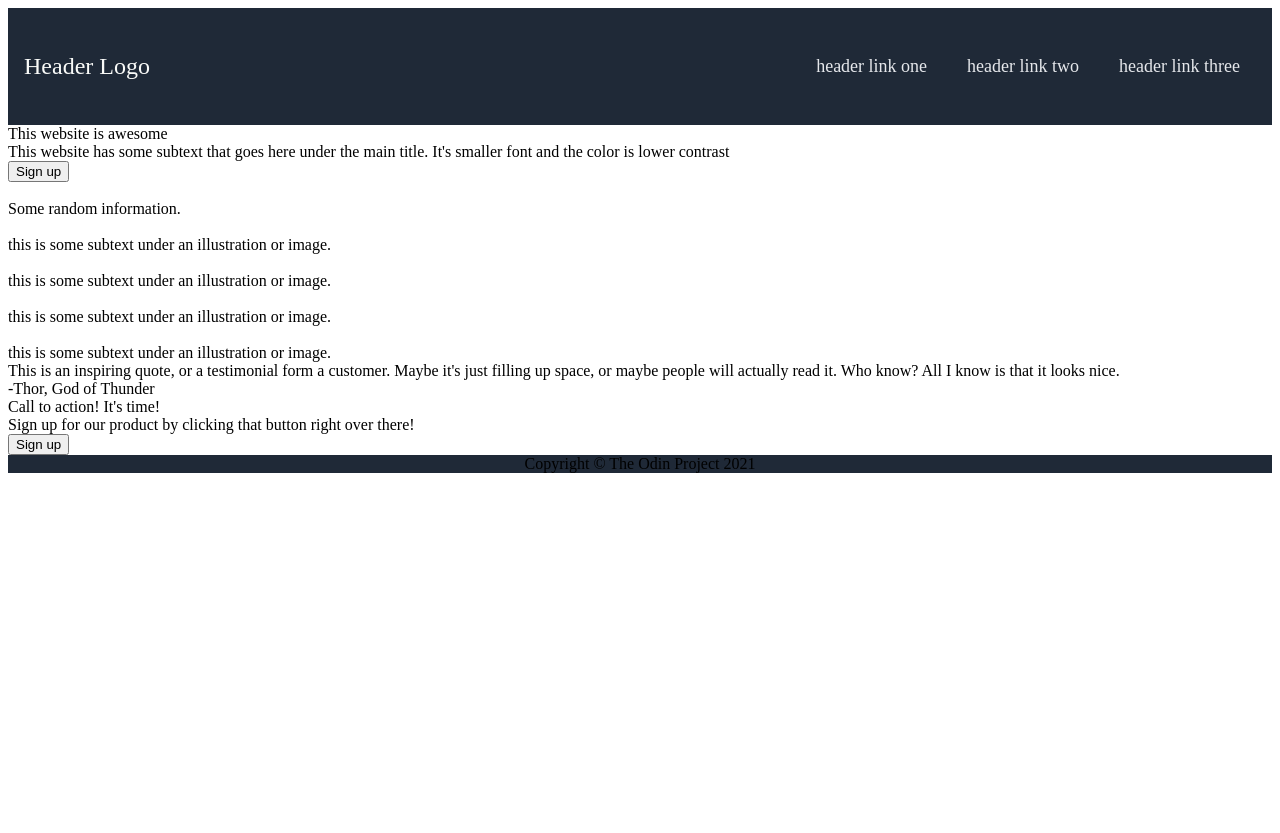
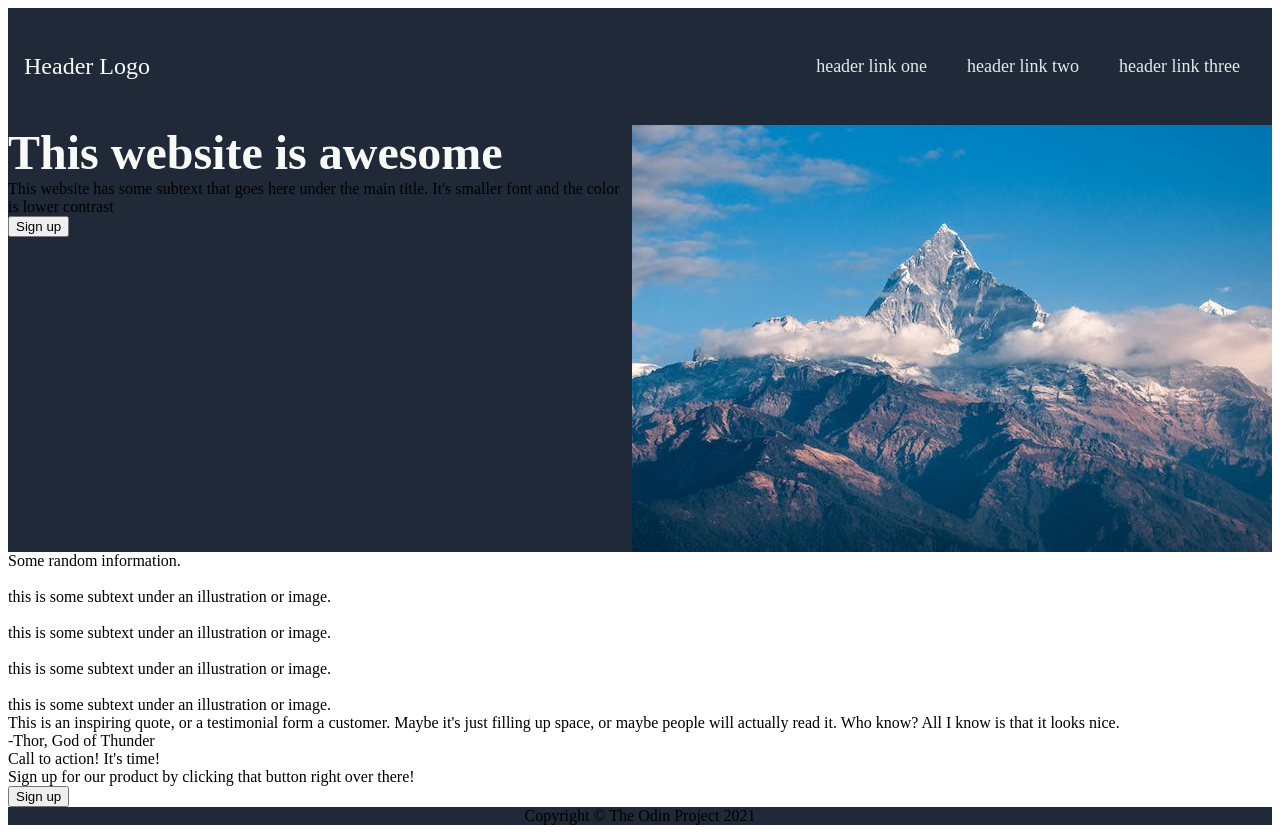
Before and after one commit to ojo88/Landing-Page, a plain HTML site: page index.html in a window 1280 px wide. Before the commit the page ends 800 px from the top, so only its background shows below. Drawn offline with Linux system fonts and the light colour scheme.

Commit message:
style hero main text and add mountain photo

```diff
--- a/index.html
+++ b/index.html
@@ -16,13 +16,13 @@
         </header>
         <div class="hero">
             <div class="imageLeft">
-                <div>This website is awesome</div>
+                <div class="mainText">This website is awesome</div>
                 <div>
                     This website has some subtext that goes here under the main title. It's smaller font and the color is lower contrast
                 </div>
                 <button>Sign up</button>
             </div>
-            <img class="heroImage" src="" alt="">
+            <img class="heroImage" src="pexels-pixabay-417173.jpg" alt="mountain peak in clouds">
         </div>
         <div class="contentOne">
             <div>Some random information.</div>
--- a/styles.css
+++ b/styles.css
@@ -36,3 +36,14 @@ footer {
     align-items: center;
 
 }
+
+.hero {
+    display: flex;
+    background-color: #1f2937;
+}
+
+.mainText {
+    font-size: 48px;
+    font-weight: bolder;
+    color: #f9faf8;
+}
```
Also changed, not shown: pexels-pixabay-417173.jpg (added).
